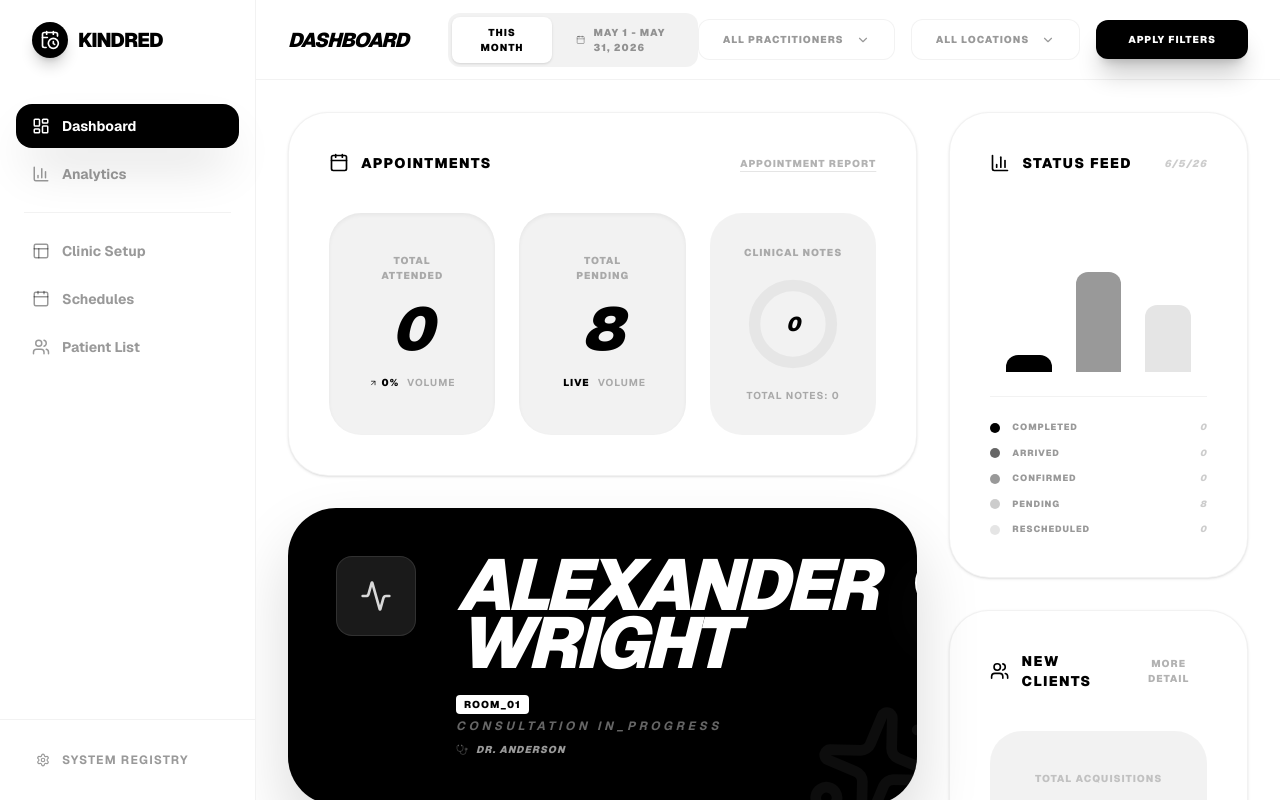
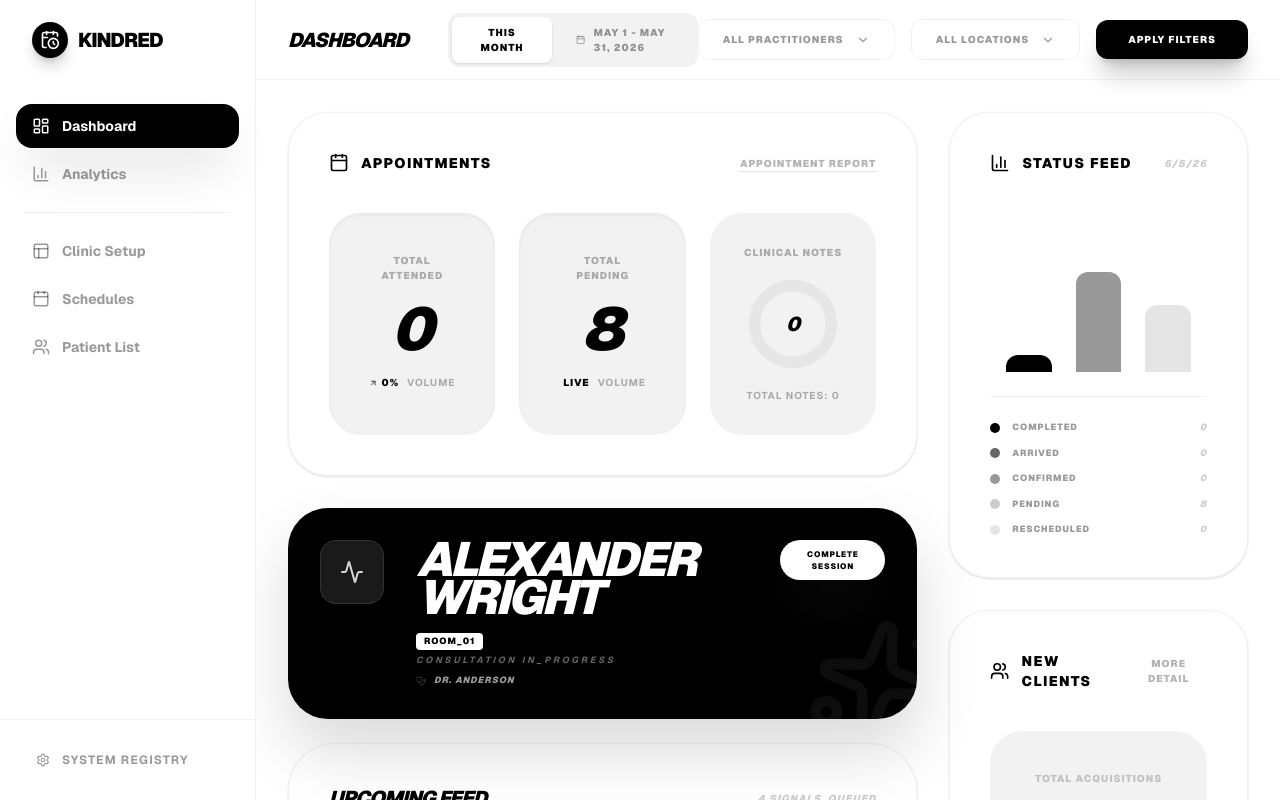
Before and after one commit to FlexSlotCustom0/FlexSlotCustom, a Next.js app in the folder frontend/: page /dashboard/owner in a window 1280 px wide. Shown: the top 800 px of the page. Built offline with nearby package versions, Linux system fonts and the light colour scheme.

Commit message:
Update page.tsx

```diff
--- a/frontend/src/app/dashboard/owner/page.tsx
+++ b/frontend/src/app/dashboard/owner/page.tsx
@@ -46,7 +46,7 @@ export default function OwnerDashboard() {
     let loadedBookings = null;
     try {
       loadedBookings = savedBookings ? JSON.parse(savedBookings) : null;
-    } catch (e) {}
+    } catch (e) { }
 
     // Force reset if practitioner data is missing (legacy data fix)
     if (loadedBookings && loadedBookings.length > 0 && loadedBookings[0].practitioner) {
@@ -235,7 +235,7 @@ function MonochromeCommandCenter({ bookings, doneCount, notesCount, onComplete }
           </div>
 
           <div className="grid grid-cols-3 gap-6">
-            <MetricBox label="Total Attended" value={doneCount.toString()} trend={`${Math.round((doneCount/(doneCount+bookings.length || 1))*100)}%`} up={true} />
+            <MetricBox label="Total Attended" value={doneCount.toString()} trend={`${Math.round((doneCount / (doneCount + bookings.length || 1)) * 100)}%`} up={true} />
             <MetricBox label="Total Pending" value={bookings.length.toString()} trend="Live" up={false} />
             <div className="bg-black/5 rounded-[2rem] p-8 flex flex-col items-center justify-center text-center">
               <h4 className="text-[10px] font-black uppercase tracking-widest text-black/30 mb-4">Clinical Notes</h4>
@@ -266,37 +266,37 @@ function MonochromeCommandCenter({ bookings, doneCount, notesCount, onComplete }
                 initial={{ opacity: 0, y: 10 }}
                 animate={{ opacity: 1, y: 0 }}
                 exit={{ opacity: 0, x: 20 }}
-                className="bg-black text-white rounded-[3rem] p-12 shadow-[0_32px_64px_rgba(0,0,0,0.15)] relative overflow-hidden group"
+                className="bg-black text-white rounded-[2.5rem] p-8 shadow-[0_32px_64px_rgba(0,0,0,0.15)] relative overflow-hidden group"
               >
-                <div className="relative z-10 flex flex-col md:flex-row md:items-start justify-between gap-10">
-                  <div className="flex gap-10">
-                    <div className="w-20 h-20 bg-white/10 rounded-2xl flex items-center justify-center backdrop-blur-xl border border-white/10 shrink-0">
-                      <Activity className="w-8 h-8 text-white animate-pulse" />
+                <div className="relative z-10 flex flex-col md:flex-row md:items-start justify-between gap-8">
+                  <div className="flex gap-8">
+                    <div className="w-16 h-16 bg-white/10 rounded-2xl flex items-center justify-center backdrop-blur-xl border border-white/10 shrink-0">
+                      <Activity className="w-6 h-6 text-white animate-pulse" />
                     </div>
-                    <div className="space-y-4">
+                    <div className="space-y-3">
                       {/* Line 1: Patient Name */}
-                      <h2 className="text-7xl font-black tracking-tighter uppercase italic leading-[0.8]">{ongoing.clientName}</h2>
+                      <h2 className="text-5xl font-black tracking-tighter uppercase italic leading-[0.8]">{ongoing.clientName}</h2>
 
-                      <div className="space-y-1 pt-2">
+                      <div className="space-y-1 pt-1">
                         {/* Line 2: Room Number */}
                         <div className="flex items-center gap-2">
-                           <span className="text-[10px] font-black uppercase tracking-widest px-2 py-0.5 bg-white text-black rounded">Room_01</span>
+                           <span className="text-[9px] font-black uppercase tracking-widest px-2 py-0.5 bg-white text-black rounded">Room_01</span>
                         </div>
 
                         {/* Line 3: Consultation */}
-                        <p className="text-white/40 text-xs font-bold uppercase tracking-[0.3em] italic">Consultation In_Progress</p>
+                        <p className="text-white/40 text-[9px] font-bold uppercase tracking-[0.3em] italic">Consultation In_Progress</p>
 
                         {/* Line 4: Doctor Name */}
-                        <div className="flex items-center gap-2 pt-1">
-                           <Stethoscope size={12} className="text-white/20" />
-                           <span className="text-white/60 text-[10px] font-black uppercase tracking-widest italic">{ongoing.practitioner}</span>
+                        <div className="flex items-center gap-2 pt-0.5">
+                           <Stethoscope size={10} className="text-white/20" />
+                           <span className="text-white/60 text-[9px] font-black uppercase tracking-widest italic">{ongoing.practitioner}</span>
                         </div>
                       </div>
                     </div>
                   </div>
                   <button
                     onClick={onComplete}
-                    className="px-6 py-3 bg-white text-black rounded-full font-black text-[10px] uppercase tracking-widest hover:scale-105 active:scale-95 transition-all shadow-2xl shadow-white/10 mt-4 md:mt-0"
+                    className="px-4 py-2 bg-white text-black rounded-full font-black text-[8px] uppercase tracking-widest hover:scale-105 active:scale-95 transition-all shadow-2xl shadow-white/10 mt-4 md:mt-0"
                   >
                     Complete Session
                   </button>
```
Lines whose indentation alone changed are shown as unchanged.
